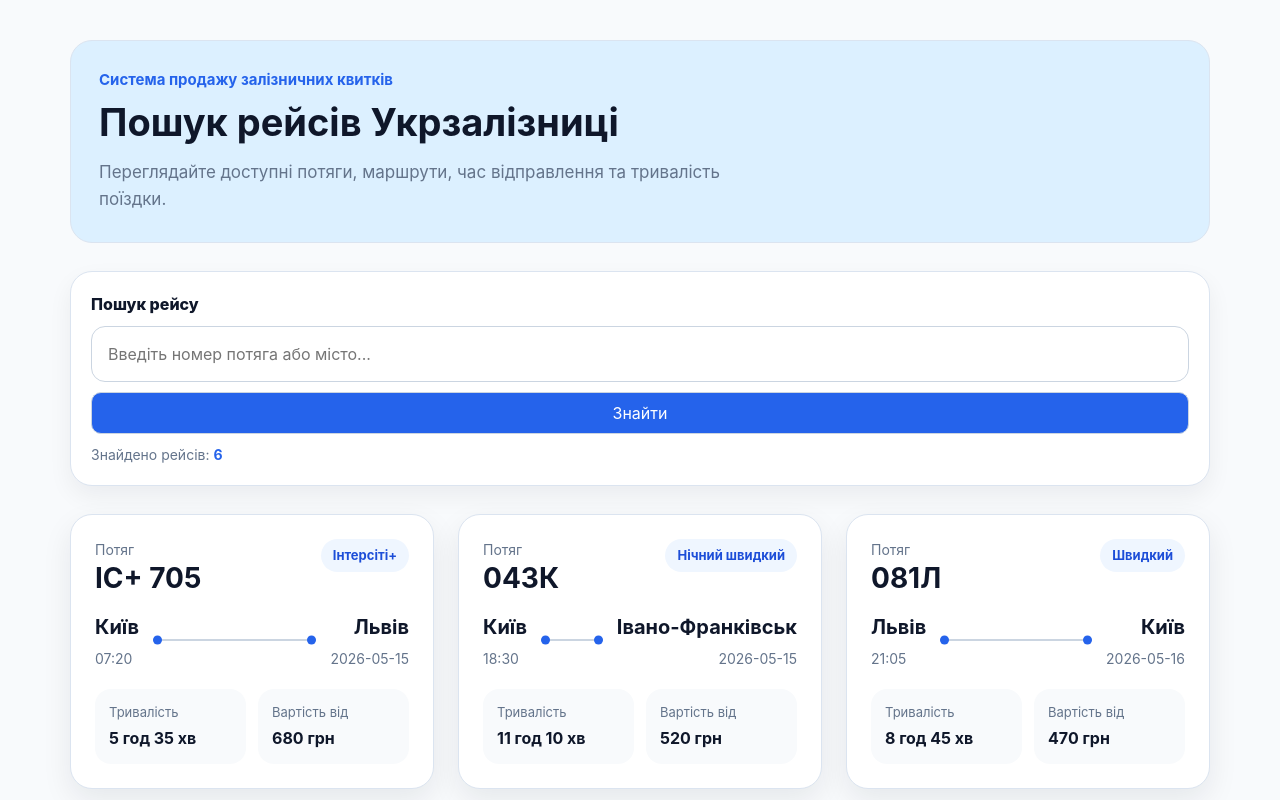
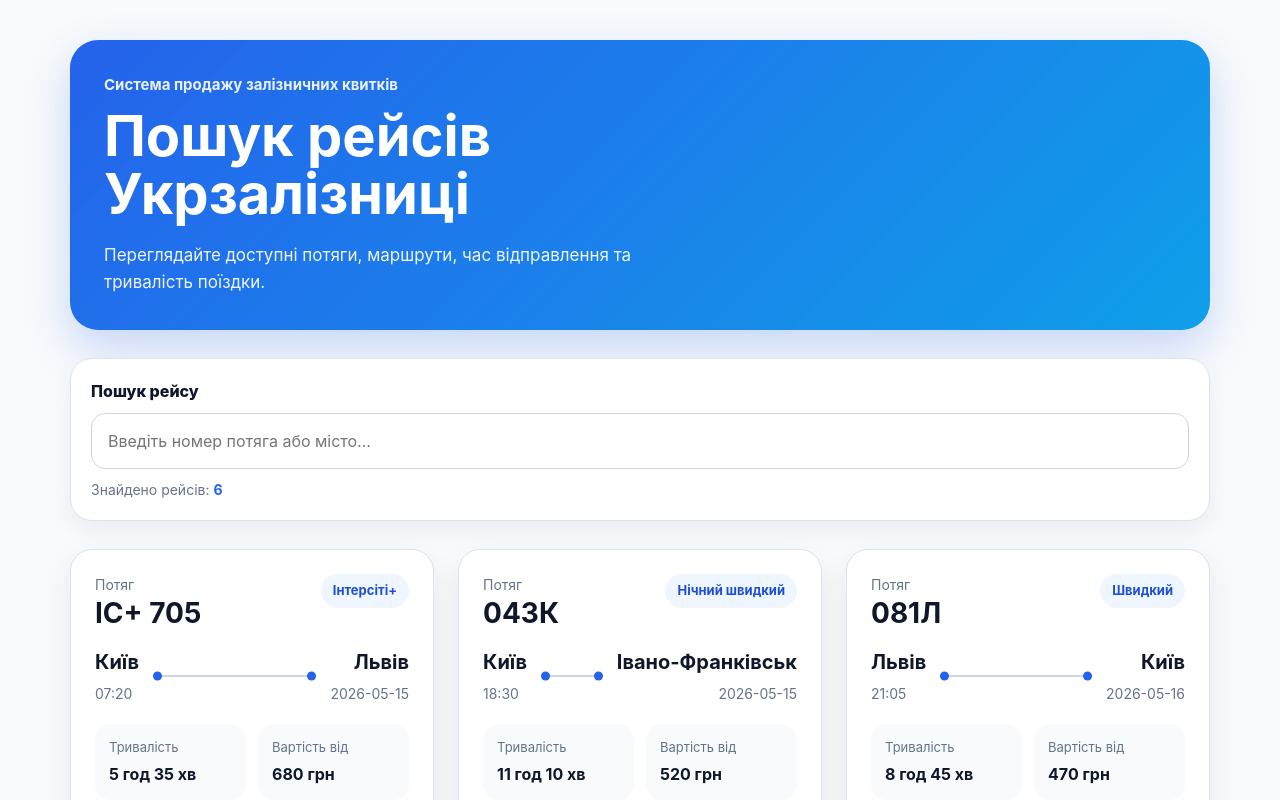
Before and after one commit to kanijr/WEB-project-train-app, a React (Vite) app: page / in a window 1280 px wide. Shown: the top 800 px of the page. Built offline with nearby package versions, Linux system fonts and the light colour scheme.

Commit message:
Implement live search and update UI styles

```diff
--- a/src/pages/Home/Home.css
+++ b/src/pages/Home/Home.css
@@ -5,33 +5,39 @@
 }
 
 .home__hero {
-  padding: 28px;
+  display: flex;
+  justify-content: space-between;
+  gap: 24px;
   margin-bottom: 28px;
-  border: 1px solid #dbe4f0;
-  border-radius: 22px;
-  background: #dcf0ff;
+  padding: 34px;
+  border-radius: 28px;
+  background:
+    linear-gradient(135deg, rgba(37, 99, 235, 0.95), rgba(14, 165, 233, 0.9)),
+    #2563eb;
+  color: #ffffff;
+  box-shadow: 0 18px 45px rgba(37, 99, 235, 0.24);
 }
 
 .home__subtitle {
   margin: 0 0 10px;
-  color: #2563eb;
   font-size: 15px;
   font-weight: 700;
+  opacity: 0.9;
 }
 
 .home__title {
+  max-width: 720px;
   margin: 0;
-  color: #0f172a;
-  font-size: 38px;
-  line-height: 1.1;
+  font-size: clamp(34px, 5vw, 56px);
+  line-height: 1.05;
 }
 
 .home__description {
-  max-width: 650px;
-  margin: 16px 0 0;
-  color: #64748b;
+  max-width: 620px;
+  margin: 18px 0 0;
   font-size: 17px;
   line-height: 1.6;
+  opacity: 0.92;
 }
 
 .home__search {
@@ -68,25 +74,6 @@
   box-shadow: 0 0 0 4px rgba(37, 99, 235, 0.14);
 }
 
-.home__search-btn {
-  padding: 8px 14px;
-  border: 1px solid #cbd5e1;
-  border-radius: 10px;
-  color: #ffffff;
-  background-color: #2563eb;
-  font-size: 16px;
-  transition: all 0.2s ease;
-  cursor: pointer;
-}
-
-.home__search-btn:hover {
-  opacity: 0.8;
-}
-
-.home__search-btn:active {
-  opacity: 0.7;
-}
-
 .home__search-result {
   margin: 0;
   color: #64748b;
@@ -104,15 +91,18 @@
   }
 
   .home__hero {
-    padding: 22px;
+    padding: 22px 20px;
     border-radius: 18px;
   }
 
+  .home__subtitle {
+    font-size: 14px;
+  }
   .home__title {
-    font-size: 31px;
+    font-size: 30px;
   }
 
   .home__description {
-    font-size: 16px;
+    font-size: 15px;
   }
 }
--- a/src/pages/Home/Home.jsx
+++ b/src/pages/Home/Home.jsx
@@ -5,7 +5,6 @@
 
 function Home() {
   const [searchQuery, setSearchQuery] = useState("");
-  const [tempSearchQuery, setTempSearchQuery] = useState("");
 
   const filteredTrains = useMemo(() => {
     const normalizedQuery = searchQuery.trim().toLowerCase();
@@ -52,15 +51,9 @@
           className="home__search-input"
           type="text"
           placeholder="Введіть номер потяга або місто..."
-          value={tempSearchQuery}
-          onChange={(event) => setTempSearchQuery(event.target.value)}
+          value={searchQuery}
+          onChange={(event) => setSearchQuery(event.target.value)}
         />
-        <button
-          className="home__search-btn"
-          onClick={(event) => setSearchQuery(tempSearchQuery)}
-        >
-          Знайти
-        </button>
 
         <p className="home__search-result">
           Знайдено рейсів: <strong>{filteredTrains.length}</strong>
```
